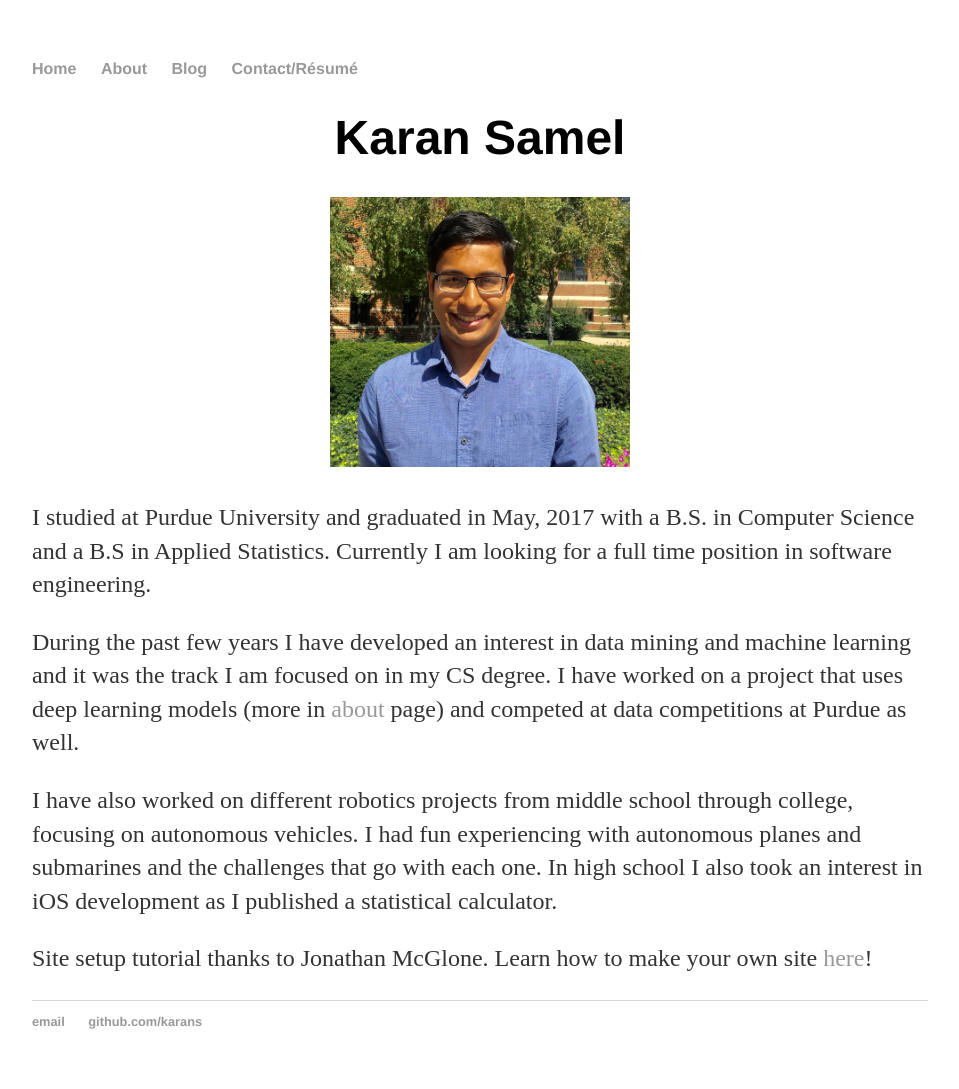
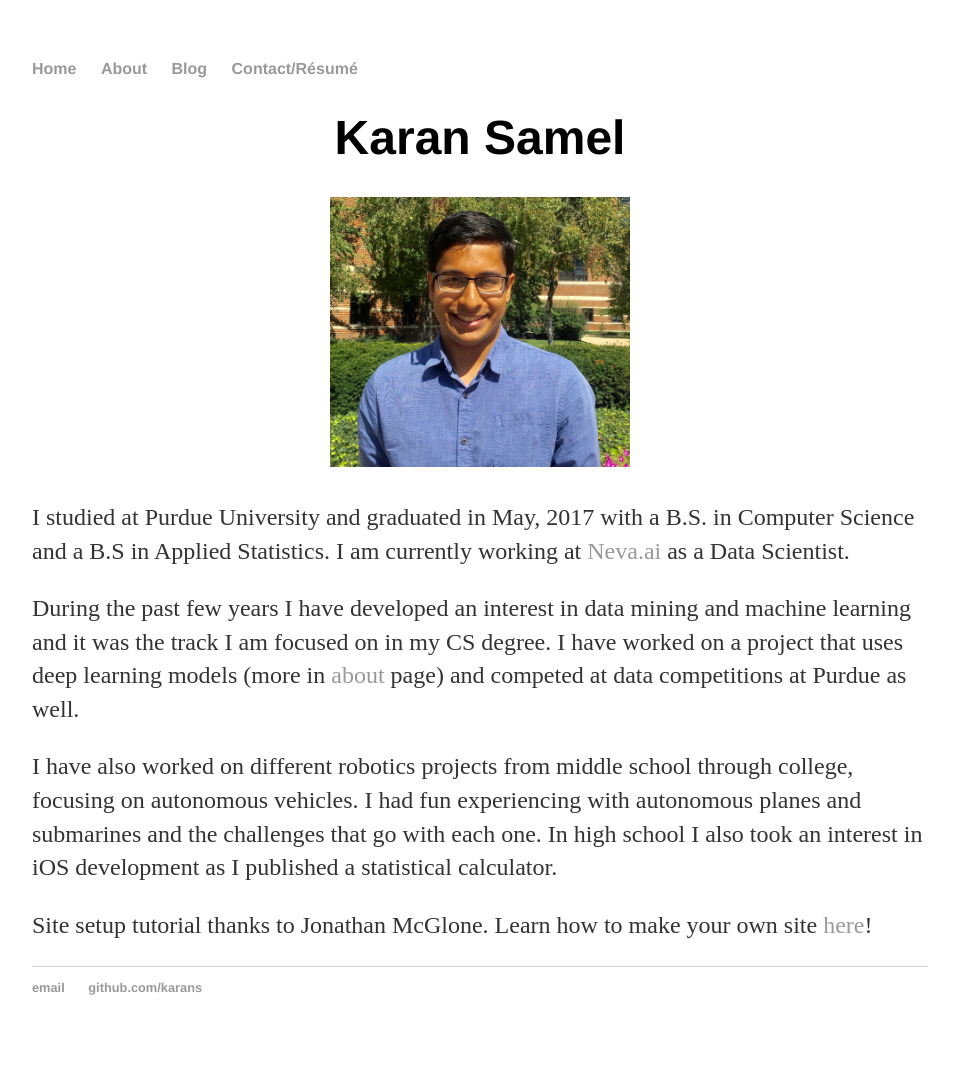
Before and after one commit to karans/karans.github.io, a Jekyll site: the page built from index.html, in a window 1280 px wide. Shown: the whole page, without its empty margins (160-1119 px from the left). Built offline with Jekyll 4.4.1, drawn with Linux system fonts in a browser that asks for light colours; after the commit the page ends 1055 px from its top, so only the background shows below that.

Commit message:
updated Job description

```diff
--- a/index.html
+++ b/index.html
@@ -7,7 +7,7 @@ title: Karan's Website
 	<p align="center">
 		<img src="/documents/images/home/headshot.png" style="width:300px;height:270px;">
 	</p>
-	<p>I studied at Purdue University and graduated in May, 2017 with a B.S. in Computer Science and a B.S in Applied Statistics. Currently I am looking for a full time position in software engineering.</p>
+	<p>I studied at Purdue University and graduated in May, 2017 with a B.S. in Computer Science and a B.S in Applied Statistics. I am currently working at <a href="http://www.neva.ai/">Neva.ai</a> as a Data Scientist.</p>
 
 	<p>During the past few years I have developed an interest in data mining and machine learning and it was the track I am focused on in my CS degree. I have worked on a project that uses deep learning models (more in <a href="https://karans.github.io/about/">about</a> page) and competed at data competitions at Purdue as well.</p>
 
```
Also changed, not shown: 1 other file.
